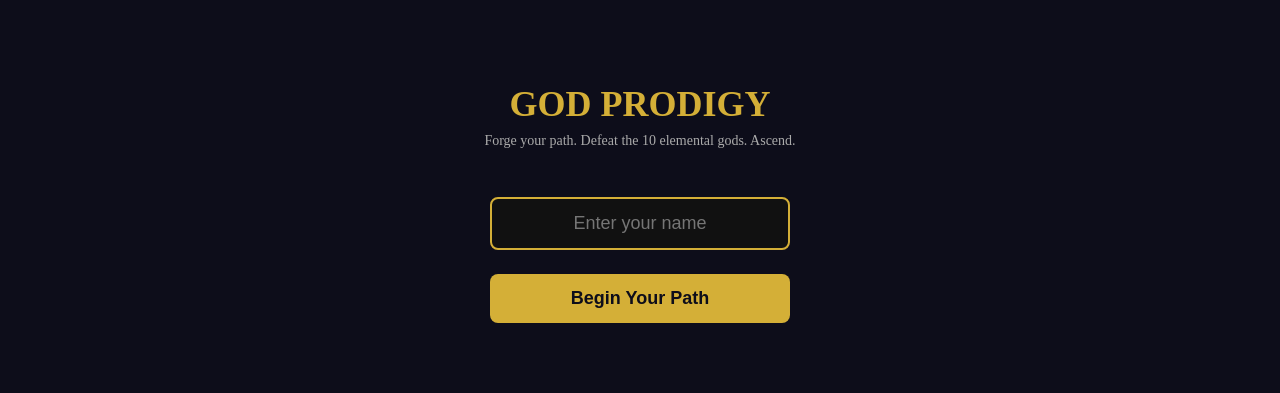
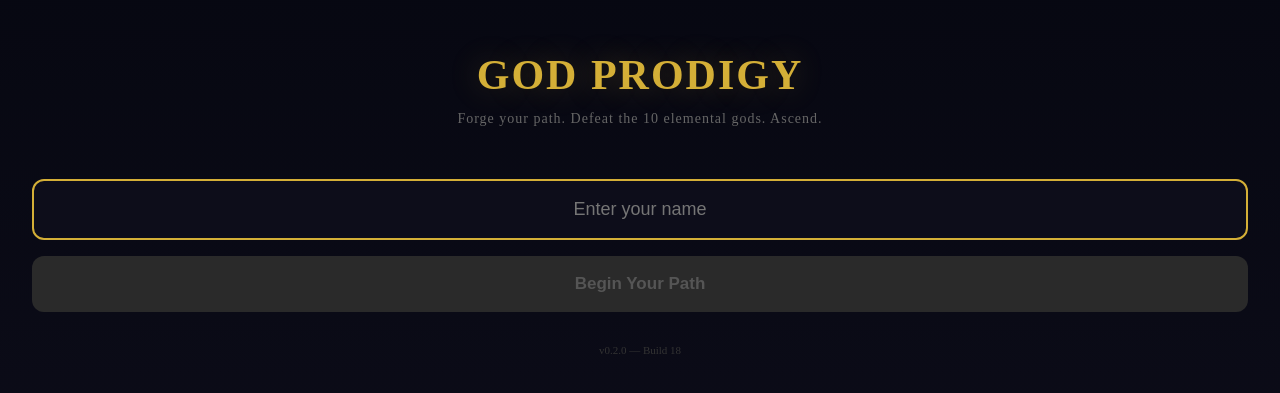
Before and after one commit to JPaulus04/God_Prodigy_App, a React (Vite) app: page / in a window 1280 px wide. Shown: the part 197-590 px from the top of the page. Built offline with nearby package versions, Linux system fonts and the light colour scheme.

Commit message:
Add files via upload

```diff
--- a/src/ui/NameEntry.jsx
+++ b/src/ui/NameEntry.jsx
@@ -1,12 +1,87 @@
 import React, { useState } from 'react';
-export default function NameEntry({ onConfirm }) {
-  const [name, setName] = useState('');
+import { useGameStore } from '../store/useGameStore';
+
+export default function NameEntry() {
+  const { setPlayerName, setGamePhase } = useGameStore();
+  const [name, setName]   = useState('');
+  const [error, setError] = useState('');
+
+  const handleStart = () => {
+    try {
+      const trimmed = name.trim();
+      if (!trimmed) { setError('Please enter a name.'); return; }
+      setPlayerName(trimmed);
+      setGamePhase('world');
+    } catch (e) {
+      setError(`Error: ${e.message}`);
+      console.error('NameEntry handleStart error:', e);
+    }
+  };
+
   return (
-    <div style={{ position:'absolute', inset:0, background:'#0d0d1a', display:'flex', flexDirection:'column', alignItems:'center', justifyContent:'center', color:'#fff', padding:32 }}>
-      <h1 style={{ fontSize:36, color:'#d4af37', marginBottom:8 }}>GOD PRODIGY</h1>
-      <p style={{ color:'#aaa', marginBottom:48, textAlign:'center', fontSize:14 }}>Forge your path. Defeat the 10 elemental gods. Ascend.</p>
-      <input value={name} onChange={e => setName(e.target.value)} placeholder="Enter your name" maxLength={20} style={{ padding:'14px 20px', fontSize:18, borderRadius:8, border:'2px solid #d4af37', background:'#111', color:'#fff', width:'100%', maxWidth:300, marginBottom:24, textAlign:'center' }} />
-      <button onClick={() => onConfirm(name.trim() || 'Wanderer')} style={{ padding:'14px 48px', fontSize:18, borderRadius:8, background:'#d4af37', border:'none', color:'#0d0d1a', fontWeight:'bold', cursor:'pointer', width:'100%', maxWidth:300 }}>Begin Your Path</button>
+    <div style={{
+      position: 'absolute', inset: 0,
+      background: 'linear-gradient(180deg, #05060f 0%, #0d0d1a 100%)',
+      display: 'flex', flexDirection: 'column',
+      alignItems: 'center', justifyContent: 'center',
+      padding: '0 32px',
+    }}>
+      {/* Title */}
+      <div style={{ textAlign: 'center', marginBottom: 52 }}>
+        <h1 style={{
+          color: '#d4af37', fontSize: 42, fontWeight: 'bold',
+          margin: '0 0 12px', letterSpacing: 2,
+          textShadow: '0 0 30px #d4af3744',
+        }}>
+          GOD PRODIGY
+        </h1>
+        <p style={{ color: '#666', fontSize: 14, margin: 0, letterSpacing: 1 }}>
+          Forge your path. Defeat the 10 elemental gods. Ascend.
+        </p>
+      </div>
+
+      {/* Name input */}
+      <input
+        value={name}
+        onChange={e => { setName(e.target.value); setError(''); }}
+        onKeyDown={e => { if (e.key === 'Enter') handleStart(); }}
+        placeholder="Enter your name"
+        maxLength={20}
+        style={{
+          width: '100%', padding: '18px 20px',
+          background: '#0d0d1a', border: '2px solid #d4af37',
+          borderRadius: 12, color: '#fff', fontSize: 18,
+          textAlign: 'center', outline: 'none',
+          marginBottom: 16, boxSizing: 'border-box',
+        }}
+      />
+
+      {/* Error */}
+      {error ? (
+        <p style={{ color: '#e74c3c', fontSize: 12, margin: '0 0 12px', textAlign: 'center' }}>
+          {error}
+        </p>
+      ) : null}
+
+      {/* Begin button */}
+      <button
+        onClick={handleStart}
+        style={{
+          width: '100%', padding: '18px 0',
+          background: name.trim() ? '#d4af37' : '#2a2a2a',
+          border: 'none', borderRadius: 12,
+          color: name.trim() ? '#0d0d1a' : '#555',
+          fontSize: 17, fontWeight: 'bold',
+          cursor: name.trim() ? 'pointer' : 'default',
+          transition: 'background 0.2s, color 0.2s',
+        }}
+      >
+        Begin Your Path
+      </button>
+
+      <p style={{ color: '#333', fontSize: 11, marginTop: 32, textAlign: 'center' }}>
+        v0.2.0 — Build 18
+      </p>
     </div>
   );
 }
```
